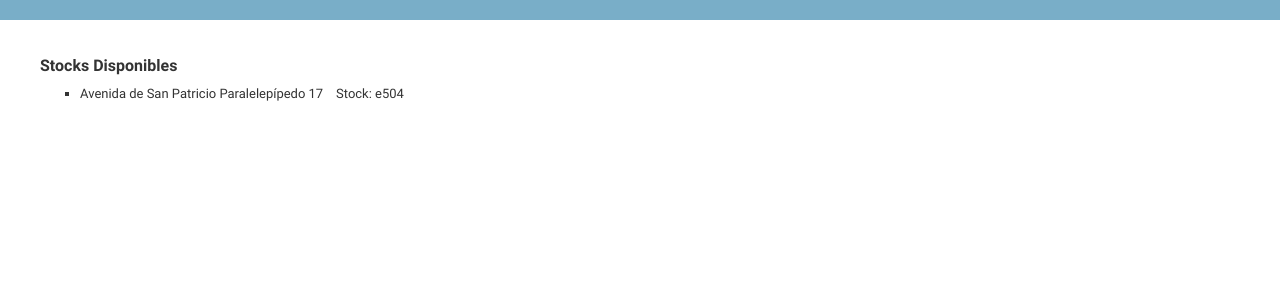
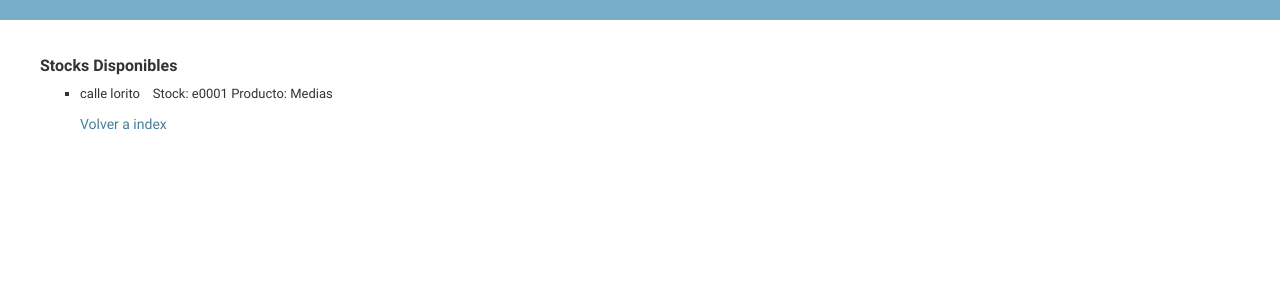
Before and after one commit to miguelgulu/FooGear, a Django app: page /stock/ in a window 1280 px wide. Shown: the part 20-320 px from the top of the page. Run offline with Django 3.2, Linux system fonts and the light colour scheme; data comes from the database, SQL or seed files in the repository.

Commit message:
Commit 12

```diff
--- a/FooGear/settings.py
+++ b/FooGear/settings.py
@@ -127,3 +127,5 @@ STATIC_URL = '/static/'
 DEFAULT_AUTO_FIELD = 'django.db.models.BigAutoField'
 
 LOGIN_REDIRECT_URL = '/reservas/'
+
+LOGOUT_REDIRECT_URL = '/'
--- a/FooGear/urls.py
+++ b/FooGear/urls.py
@@ -19,6 +19,7 @@ from FooGearApp.views import index, StockListView,  ReservaListView, CompradorLi
 from FooGearApp.views import ReservaDetailView, ProductoDetailView
 from FooGearApp.views import ReservaCreateView, ReservaUpdateView, ReservaDeleteView, UserCreateView
 from django.contrib.auth import views as auth_views
+from django.contrib.auth.views import LogoutView
 
 urlpatterns = [
     path('admin/', admin.site.urls),
@@ -35,4 +36,7 @@ urlpatterns = [
     path('reservas/<str:pk>/update', ReservaUpdateView.as_view(), name='reserva-update'),
     path('reservas/<str:pk>/delete/', ReservaDeleteView.as_view(), name='reserva-delete'),
     path('login/', auth_views.LoginView.as_view(), name='login'),
+    path("logout/", LogoutView.as_view(), name="logout"),
 ]
+
+handler404 = 'FooGearApp.views.error_404'
--- a/FooGearApp/models.py
+++ b/FooGearApp/models.py
@@ -15,25 +15,24 @@ class Tienda(models.Model):
 		return self.direccion
 
 
-class Stock(models.Model):
-	tienda = models.ForeignKey(Tienda, on_delete=models.CASCADE, null=True)
-	clave_stock = models.CharField(max_length=100, null=True, default="e0001")
-	cantidad = models.IntegerField()
-
-	def __str__(self):
-		return self.clave_stock, "Id stock: %s" % (str(self.id))
-
-
 class Producto(models.Model):
 	choice_tipo = [('Camiseta', 'Camiseta'), ('Medias', 'Medias'), ('Calzonas','Calzonas'), ('Sudaderas','Sudaderas')]
 	choice_talla = [('XS','XS'), ('S','S'), ('M','M'), ('L','L'), ('XL','XL')]
-	stock = models.ForeignKey(Stock, on_delete=models.CASCADE)
 	tipo = models.CharField(max_length=100, choices=choice_tipo)
 	talla = models.CharField(max_length=3, choices=choice_talla)
 	precio = models.IntegerField()
 
 	def __str__(self):
-		return "Id producto: %s | Tipo: %s | Talla: %s | Precio: %s" % (str(self.id), self.tipo, self.talla, self.precio)
+		return self.tipo
+
+class Stock(models.Model):
+	tienda = models.ForeignKey(Tienda, on_delete=models.CASCADE, null=True)
+	producto = models.ForeignKey(Producto, on_delete=models.CASCADE)
+	clave_stock = models.CharField(max_length=100, null=True, default="e0001")
+	cantidad = models.IntegerField()
+
+	def __str__(self):
+		return self.clave_stock
 
 
 class Comprador(models.Model):
--- a/FooGearApp/templates/FooGearApp/comprador_form.html
+++ b/FooGearApp/templates/FooGearApp/comprador_form.html
@@ -13,4 +13,6 @@
     </form>
   </div>
 
+  <ul><a href="{% url 'index' %}">Volver a index</a></ul>
+
 {% endblock %}
--- a/FooGearApp/templates/FooGearApp/comprador_list.html
+++ b/FooGearApp/templates/FooGearApp/comprador_list.html
@@ -7,4 +7,6 @@
             <li>Username: {{ comprador.user.username }} &nbsp;&nbsp;&nbsp;Email: {{comprador.user.email}} &nbsp;&nbsp;&nbsp;Fecha de creación: {{comprador.user.date_joined}} &nbsp;&nbsp;&nbsp;Dirección: {{comprador.direccion}} &nbsp;&nbsp;&nbsp;Teléfono: {{comprador.telefono}} &nbsp;&nbsp;&nbsp; Nombre: {{ comprador.nombre}}</li>
         {% endfor %}
     </ul>
+
+    <ul><a href="{% url 'index' %}">Volver a index</a></ul>
 {% endblock %}
--- a/FooGearApp/templates/FooGearApp/index.html
+++ b/FooGearApp/templates/FooGearApp/index.html
@@ -25,5 +25,10 @@
       <li>
       Inicia sesión <a href="{% url 'login' %}">aquí</a> para acceder a más contenido
       </li>
+      {% if user.is_authenticated %}
+      <li>
+      Haz click <a href="{% url 'logout' %}">aquí</a> para cerrar sesión
+      </li>
+      {% endif %}
 
 {% endblock %}
--- a/FooGearApp/templates/FooGearApp/producto_detail.html
+++ b/FooGearApp/templates/FooGearApp/producto_detail.html
@@ -3,6 +3,9 @@
 {% block content %}
     <h2>Detalles de {{ producto.tipo }}</h2>
     <ul>
-        <li>Talla: {{ producto.talla }}  &nbsp;&nbsp;&nbsp; Precio: {{ producto.precio }} &nbsp;&nbsp;&nbsp; Stock: {{ producto.stock }}</li>
+        <li>Talla: {{ producto.talla }}</li>
+        <li>Precio: {{ producto.precio }}</li>
     </ul>
+
+    <ul><a href="{% url 'index' %}">Volver a index</a></ul>
 {% endblock %}
--- a/FooGearApp/templates/FooGearApp/producto_list.html
+++ b/FooGearApp/templates/FooGearApp/producto_list.html
@@ -7,4 +7,6 @@
             <li> <a href="{{ producto.id }}/">{{ producto.tipo }}</a></li>
         {% endfor %}
     </ul>
+
+    <ul><a href="{% url 'index' %}">Volver a index</a></ul>
 {% endblock %}
--- a/FooGearApp/templates/FooGearApp/reserva_detail.html
+++ b/FooGearApp/templates/FooGearApp/reserva_detail.html
@@ -8,5 +8,5 @@
        {% endfor %}
 
 
-
+     <ul><a href="{% url 'index' %}">Volver a index</a></ul>
 {% endblock %}
--- a/FooGearApp/templates/FooGearApp/reserva_form.html
+++ b/FooGearApp/templates/FooGearApp/reserva_form.html
@@ -12,5 +12,5 @@
       <input type="reset" value="Borrar">
     </form>
   </div>
-
+  <ul><a href="{% url 'index' %}">Volver a index</a></ul>
 {% endblock %}
--- a/FooGearApp/templates/FooGearApp/reserva_list.html
+++ b/FooGearApp/templates/FooGearApp/reserva_list.html
@@ -11,4 +11,5 @@
         <br></br>
         <a href="{% url 'reserva-add' %}">Pulsa aquí para hacer una reserva</a>
     </ul>
+    <ul><a href="{% url 'index' %}">Volver a index</a></ul>
 {% endblock %}
--- a/FooGearApp/templates/FooGearApp/stock_list.html
+++ b/FooGearApp/templates/FooGearApp/stock_list.html
@@ -4,7 +4,8 @@
     <h2>Stocks Disponibles</h2>
     <ul>
         {% for stock in object_list %}
-            <li>{{ stock.tienda }}  &nbsp;&nbsp;&nbsp;Stock: {{stock.clave_stock}}</li>
+            <li>{{ stock.tienda }}  &nbsp;&nbsp;&nbsp;Stock: {{stock.clave_stock}} Producto: {{stock.producto}} </li>
         {% endfor %}
     </ul>
+    <ul><a href="{% url 'index' %}">Volver a index</a></ul>
 {% endblock %}
--- a/FooGearApp/templates/FooGearApp/tienda_list.html
+++ b/FooGearApp/templates/FooGearApp/tienda_list.html
@@ -7,4 +7,5 @@
             <li>Direccion: {{ tienda.direccion }}  &nbsp;&nbsp;&nbsp;Telefono: {{tienda.telefono}}</li>
         {% endfor %}
     </ul>
+    <ul><a href="{% url 'index' %}">Volver a index</a></ul>
 {% endblock %}
--- a/FooGearApp/templates/base.html
+++ b/FooGearApp/templates/base.html
@@ -96,9 +96,11 @@
         </div>
         <!-- END Content -->
         {% block footer %}<div id="footer"></div>{% endblock %}
+
       </div>
     </div>
 </div>
+
 <!-- END Container -->
 </body>
 </html>
--- a/FooGearApp/views.py
+++ b/FooGearApp/views.py
@@ -1,20 +1,26 @@
 from django.shortcuts import get_object_or_404, get_list_or_404, render
 from django.http import HttpResponse
 from django.views.generic import ListView, DetailView
-from FooGearApp.models import Stock, Producto, Comprador, Reserva, Tienda
+from django.urls import reverse_lazy
+from django.utils.decorators import method_decorator
 from django.template import loader
 from django.views.generic.edit import CreateView, DeleteView, UpdateView
-from FooGearApp.forms import ReservaForm, UserForm
-from django.urls import reverse_lazy
-from django.utils.decorators import method_decorator
+
+
 from django.contrib.auth import authenticate, login, logout
 from django.contrib.auth.models import User
 from django.contrib.auth.decorators import login_required
+from django.contrib.auth.mixins import PermissionRequiredMixin
+
+from FooGearApp.models import Stock, Producto, Comprador, Reserva, Tienda
+from FooGearApp.forms import ReservaForm, UserForm
+
 
 
 class TiendaListView(ListView):
 	model = Tienda
 	context_object_name= 'Tiendas'
+	permission_required = ('Tienda.view_choice', 'Tienda.change_choice')
 
 class StockListView(ListView):
 	model = Stock
@@ -47,12 +53,8 @@ class ReservaDetailView(DetailView):
 		return queryset.values(key, flat=True)
 
 class ProductoDetailView(DetailView):
-	queryset = Producto.objects.all()
+	model = Producto
 
-	def get_object(self):
-		obj = super().get_object()
-		obj.save()
-		return obj
 @method_decorator(login_required, name='dispatch')
 class UserCreateView(CreateView):
 	model = User
@@ -81,10 +83,15 @@ def login_view(request):
 	if request.method == 'POST':
 		form = AuthenticationForm(data=request.POST)
 		if form.is_valid():
-			return redirect('FooGearApp/reserva_list.html')
+			return redirect('FooGearApp/index.html')
 	else:
 		form = AuthenticationForm()
 	return render(request, 'FooGearApp/login.html', {'form':form})
 
 def logout_view(request):
     logout(request)
+
+
+def error_404(request, exception):
+        data = {}
+        return render(request,'FooGearApp/404.html', data)
```
Also changed, not shown: FooGearApp/templates/FooGearApp/404.html (added, +8 -0 lines), FooGearApp/migrations/0001_initial.py, FooGearApp/migrations/0002_auto_20211018_1929.py (deleted), FooGearApp/migrations/0003_auto_20211022_1850.py (deleted), db.sqlite3.
